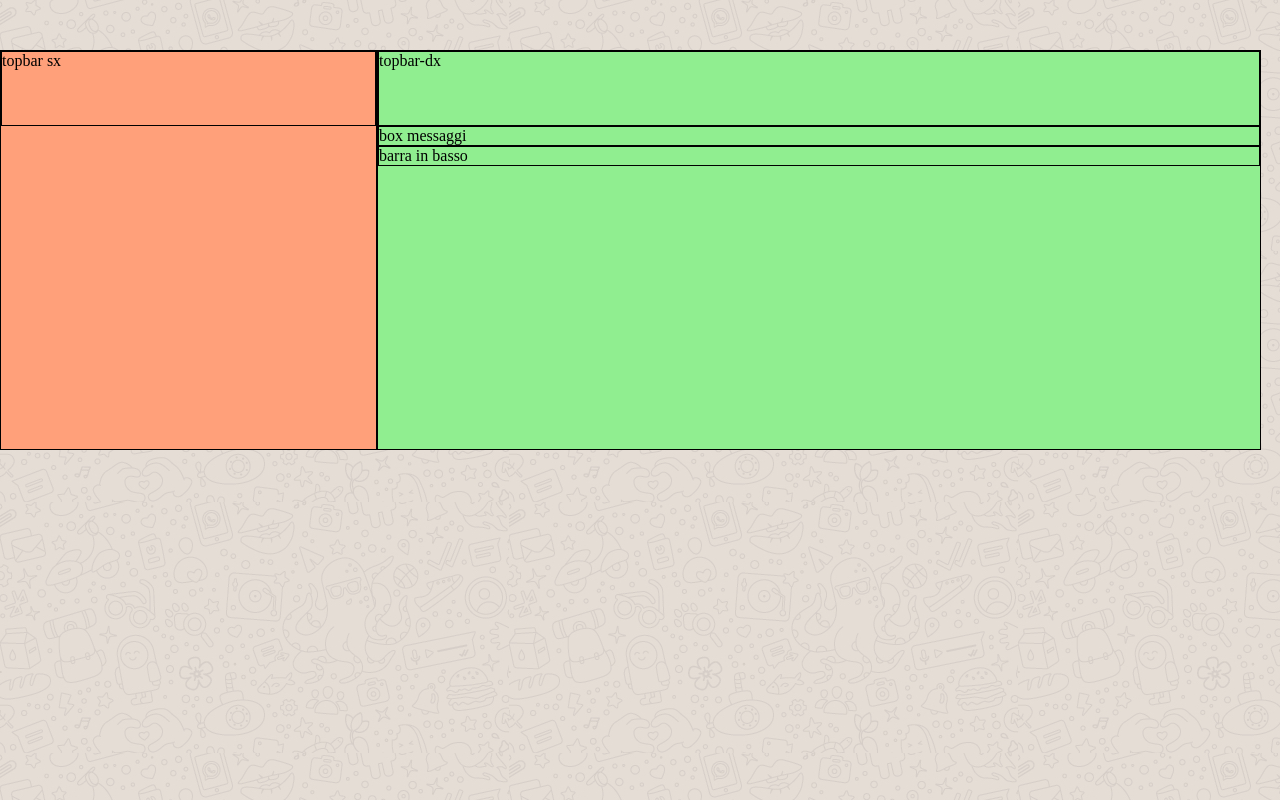
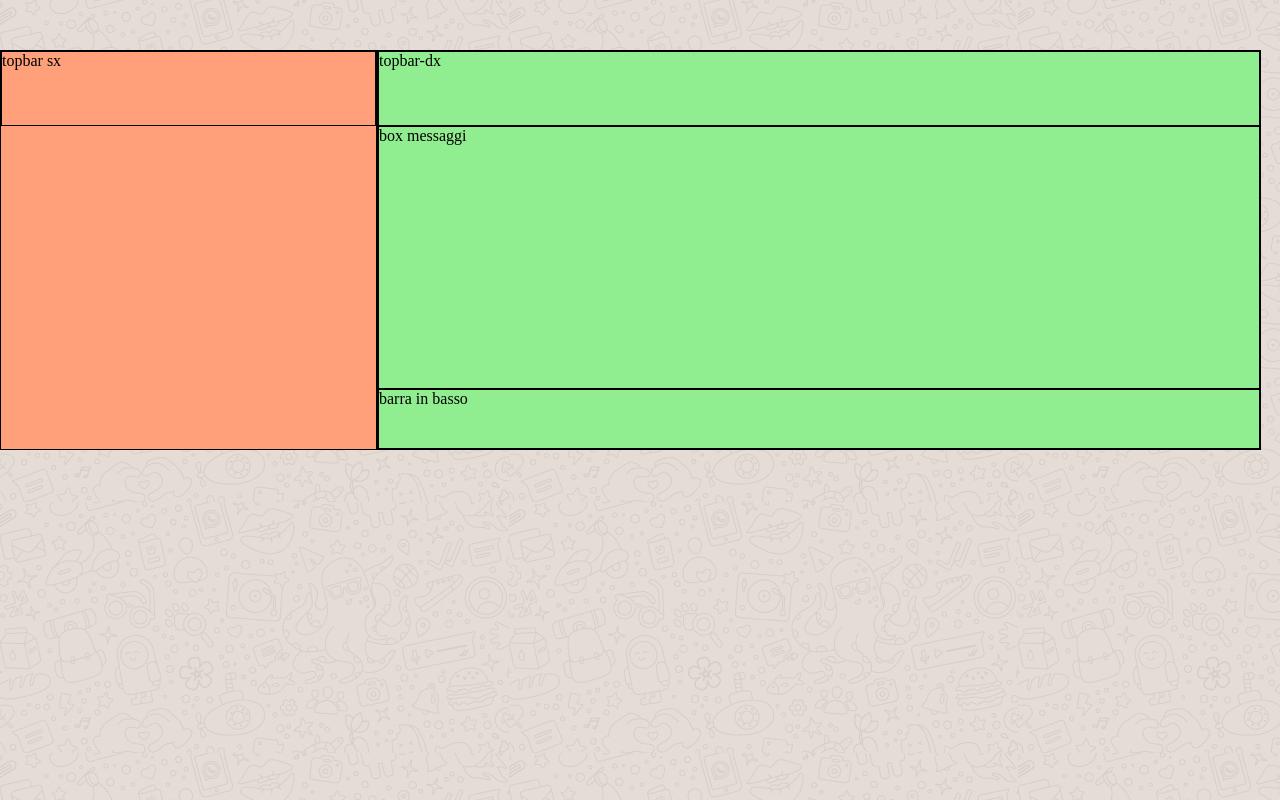
Before and after one commit to dario-bennardino/html-css-boolzapp, a plain HTML site: page index.html in a window 1280 px wide. Drawn offline with Linux system fonts and the light colour scheme.

Commit message:
[add] divisione blocchi macro colonna dx

```diff
--- a/style.css
+++ b/style.css
@@ -68,3 +68,14 @@ body{
     background-color: lightgreen;
     height: 400px;
 }
+
+/* box messaggi */
+
+.box-messages{
+    height: calc(85% - 75px);
+}
+
+/* barra scrivi un messaggio */
+.bottombar{
+    height: 15%;
+}
```
